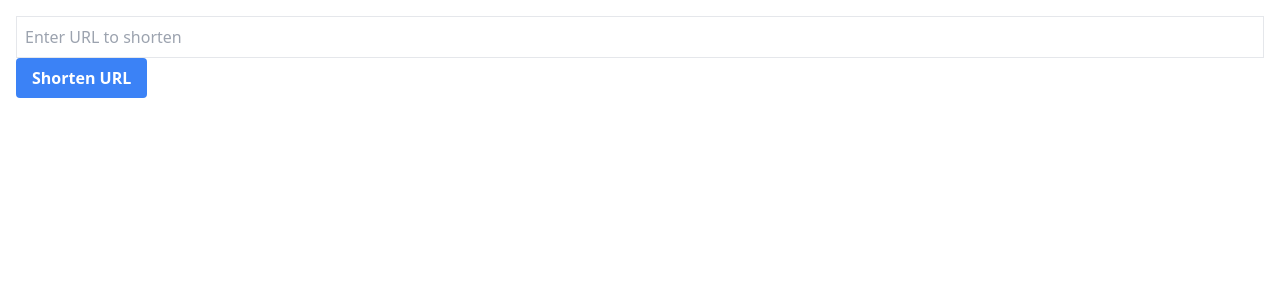
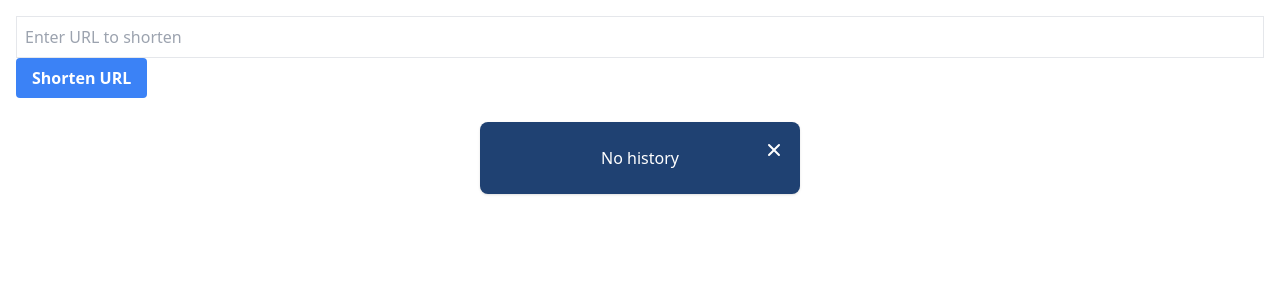
Before and after one commit to Banlearit/URL-Shortener, a Vue app in the folder frontend/: page / in a window 1280 px wide. Shown: the top 300 px of the page. Built offline with nearby package versions, Linux system fonts and the light colour scheme.

Commit message:
feat : Show History And sort descending on clicked

```diff
--- a/frontend/src/components/UrlHistory.vue
+++ b/frontend/src/components/UrlHistory.vue
@@ -1,11 +1,96 @@
 <script setup>
-
+const props = defineProps({
+  historyData: {
+    type: Array
+  }
+})
+defineEmits(['hideModal']);
 </script>
-
 <template>
-
+  <div class="relative w-full max-w-5xl mx-auto"
+       :class="{ 'max-w-3xl': historyData && historyData.length, 'max-w-xs': !historyData || !historyData.length }">
+    <div class="relative rounded-lg shadow bg-[#1F4172] text-white max-h-[60vh] overflow-auto">
+    <button
+        @click="$emit('hideModal')"
+        type="button"
+        class="absolute top-3 right-2.5 text-white bg-transparent hover:bg-[#1F4172] hover:text-gray-900 rounded-lg text-sm p-1.5 ml-auto inline-flex items-center"
+    >
+      <svg
+          aria-hidden="true"
+          class="w-5 h-5"
+          fill="white"
+          viewBox="0 0 20 20"
+          xmlns="http://www.w3.org/2000/svg"
+      >
+        <path
+            fill="white"
+            d="M4.293 4.293a1 1 0 011.414 0L10 8.586l4.293-4.293a1 1 0 111.414 1.414L11.414 10l4.293 4.293a1 1 0 01-1.414 1.414L10 11.414l-4.293 4.293a1 1 0 01-1.414-1.414L8.586 10 4.293 5.707a1 1 0 010-1.414z"
+            clip-rule="evenodd"
+        ></path>
+      </svg>
+      <span class="sr-only">Close modal</span>
+    </button>
+      <!-- Data table -->
+      <div v-if="historyData && historyData.length" class="p-6 w-full">
+        <table class="w-full text-left border-collapse">
+          <thead>
+            <tr>
+              <th class="pb-4">Full URL</th>
+              <th class="pb-4">Short URL</th>
+              <th class="pb-4">Clicks</th>
+            </tr>
+            </thead>
+            <tbody>
+            <tr v-for="(item, index) in historyData" :key="index" class="hover:bg-[#2a507d]">
+              <td class="py-2">{{ item.full }}</td>
+              <td class="py-2">{{ item.short }}</td>
+              <td class="py-2">{{ item.clicks }}</td>
+            </tr>
+            </tbody>
+          </table>
+      </div>
+      <div v-else class="text-center p-6">
+        <p>No history</p>
+      </div>
+  </div>
+  </div>
 </template>
 
 <style scoped>
+table {
+  border-spacing: 0;
+}
+th {
+  text-transform: uppercase;
+  font-size: 0.85em;
+  letter-spacing: 0.1em;
+}
+td, th {
+  border-bottom: 1px solid #3c5a77;
+  padding: 0.5em 1em;
+}
+::-webkit-scrollbar {
+  width: 6px;
+}
+
+::-webkit-scrollbar-thumb {
+  background: #0F0F0F;
+  border-radius: 15px;
+}
+
+::-webkit-scrollbar-thumb:hover {
+  background: #555;
+}
+
+
+::-webkit-scrollbar-track {
+  background: #f1f1f1;
+  border-radius: 10px;
+}
+
+* {
+  scrollbar-width: thin;
+  scrollbar-color: #888 #f1f1f1;
+}
 
 </style>
```
